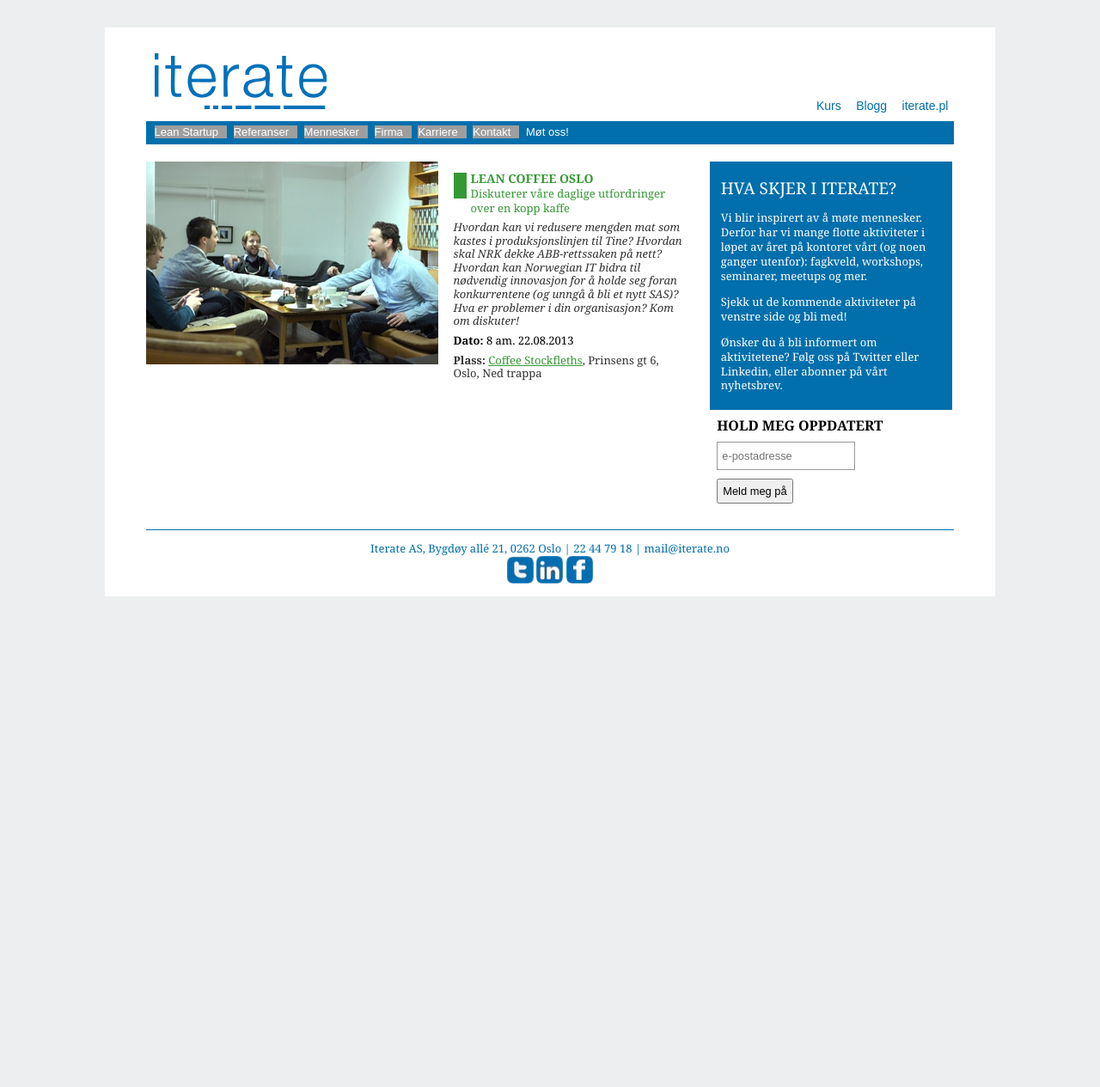
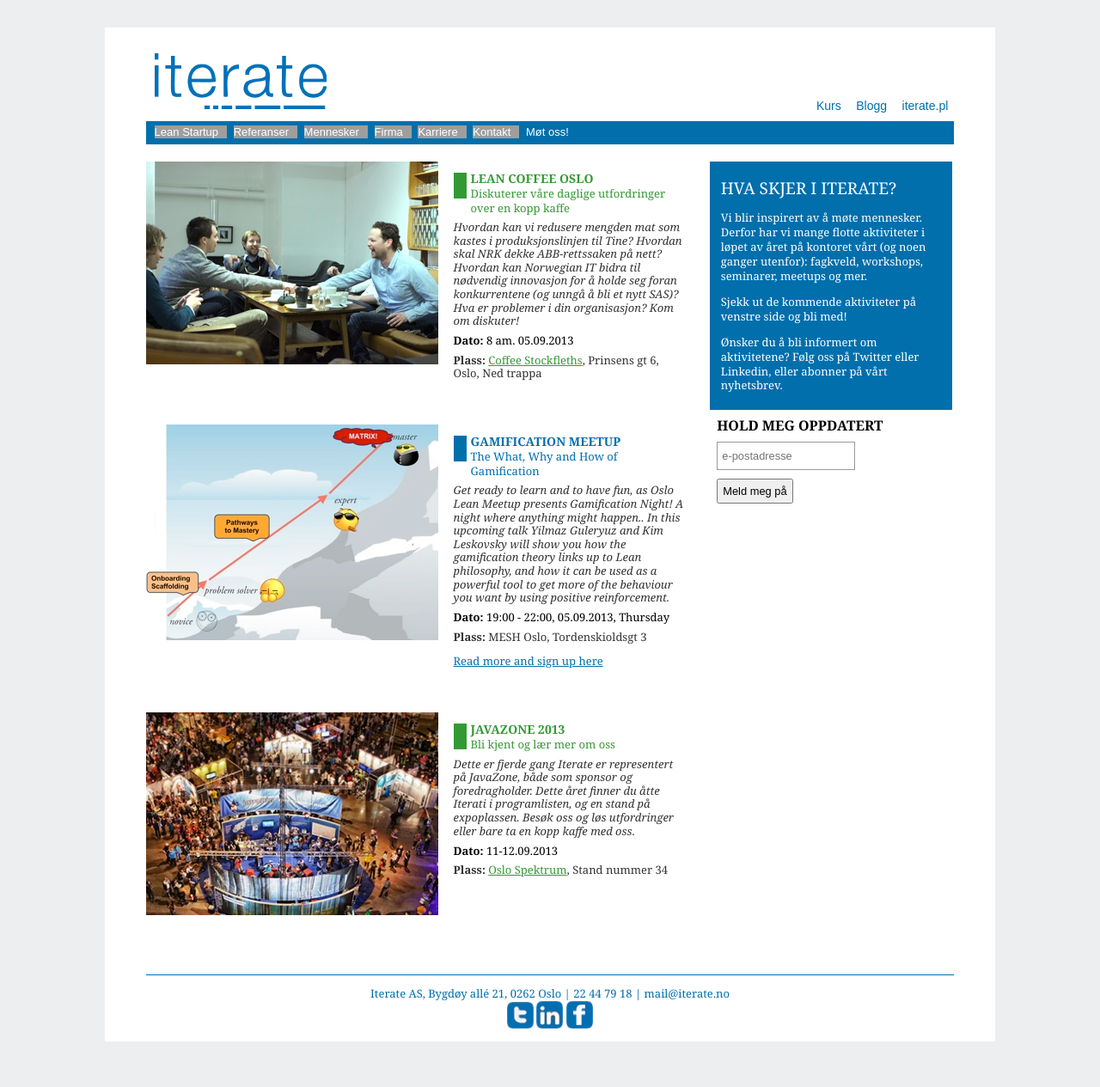
Before and after one commit to therese1g1/iterate.github.com, a Jekyll site: the page built from moetoss/index.html, in a window 1280 px wide. Shown: the whole page at 86% size. Built offline with Jekyll 4.4.1, drawn with Linux system fonts in a browser that asks for light colours; before the commit the page ends 900 px from its top, so only the background shows below that; grey boxes are pictures that could not be loaded.

Commit message:
Gamification & Javazone add to Møt oss

```diff
--- a/moetoss/index.html
+++ b/moetoss/index.html
@@ -31,9 +31,50 @@ title: Iterate
 
                         <p>Hvordan kan vi redusere mengden mat som kastes i produksjonslinjen til Tine? Hvordan skal NRK dekke ABB-rettssaken på nett? Hvordan kan Norwegian IT bidra til nødvendig innovasjon for å holde seg foran konkurrentene (og unngå å bli et nytt SAS)? Hva er problemer i din organisasjon? Kom om diskuter!</p>
 
-                        <em>Dato:</em> 8 am. 22.08.2013
+                        <em>Dato:</em> 8 am. 05.09.2013
                         <p class="ex"><em>Plass:</em> <a class="ex" href="http://www.stockfleths.as/?page_id=78">Coffee Stockfleths</a>, Prinsens gt 6, Oslo, Ned trappa</p>
 
+                    </div>
+                </div>
+            </article>
+        </div>
+
+        <div class="articles">
+            <article class="preview">
+                <div class="preview-image">
+                    <img src="/static/images/gamification2.jpg" alt="Gamification">
+                </div>
+                <div class="preview-text">
+                    <div class="pitch fag">
+                        <div class="marker"></div>
+                        <h2>Gamification meetup</h2>
+                        <div class="sub-headline">The What, Why and How of Gamification </div>
+
+                        <p>Get ready to learn and to have fun, as Oslo Lean Meetup presents Gamification Night! A night where anything might happen.. In this upcoming talk Yilmaz Guleryuz and Kim Leskovsky will show you how the gamification theory links up to Lean philosophy, and how it can be used as a powerful tool to get more of the behaviour you want by using positive reinforcement.</p>
+
+                        <em>Dato:</em> 19:00 - 22:00, 05.09.2013, Thursday
+                        <p class="ex"><em>Plass:</em> MESH Oslo, Tordenskioldsgt 3</p>
+                        <p class="ex"><a class="ex" href="http://www.meetup.com/agile-31/events/135749282/">Read more and sign up here</a></p>
+                    </div>
+                </div>
+            </article>
+        </div>
+
+        <div class="articles">
+            <article class="preview">
+                <div class="preview-image">
+                    <img src="/static/images/jz.jpg" alt="JavaZone">
+                </div>
+                <div class="preview-text">
+                    <div class="pitch kunde">
+                        <div class="marker"></div>
+                        <h2>JavaZone 2013</h2>
+                        <div class="sub-headline">Bli kjent og lær mer om oss</div>
+
+                        <p>Dette er fjerde gang Iterate er representert på JavaZone, både som sponsor og foredragholder. Dette året finner du åtte Iterati i programlisten, og en stand på expoplassen. Besøk oss og løs utfordringer eller bare ta en kopp kaffe med oss.</p>
+
+                        <em>Dato:</em> 11-12.09.2013
+                        <p class="ex"><em>Plass:</em> <a class="ex" href="http://jz13.java.no/">Oslo Spektrum</a>, Stand nummer 34
                     </div>
                 </div>
             </article>
@@ -58,6 +99,7 @@ title: Iterate
     </aside>
 
 
+
     <aside class="grid_5 omega">
 
         <div class="sidebar">
```
Also changed, not shown: static/images/gamification2.jpg (added), static/images/jz.jpg (added).
